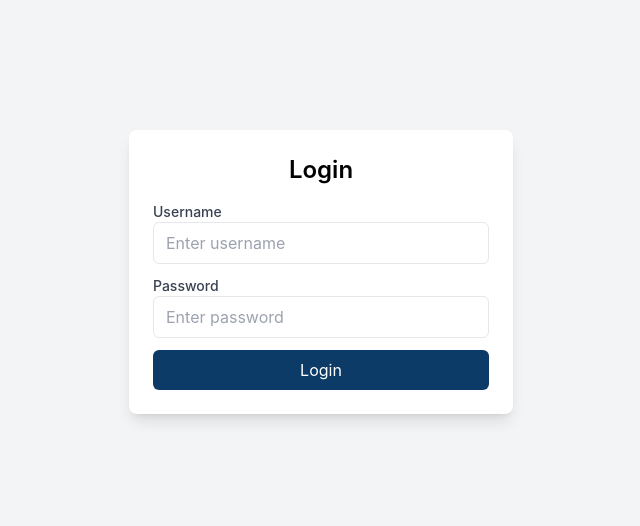
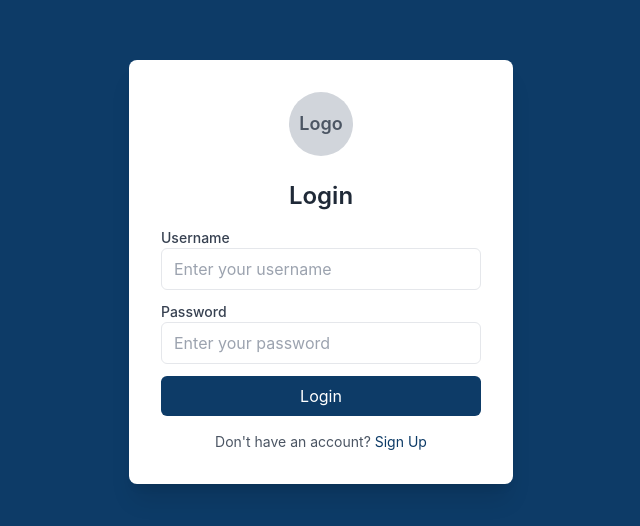
Before and after one commit to cedrickespiritu070/student-teacher, a React (Create React App) app: page /login in a window 1280 px wide. Shown: the part 128-654 px from the top of the page, without its empty margins (319-959 px from the left). Built offline with nearby package versions, Linux system fonts and the light colour scheme; the HTML template or start-up script is replaced by a standard one.

Commit message:
signup button

```diff
--- a/src/pages/LoginPage.jsx
+++ b/src/pages/LoginPage.jsx
@@ -1,36 +1,72 @@
 import { useState } from "react";
 import { useNavigate } from "react-router-dom";
 
-const LoginPage = () => {
+const AuthPage = () => {
+  const [isLogin, setIsLogin] = useState(true);
   const [username, setUsername] = useState("");
   const [password, setPassword] = useState("");
+  const [confirmPassword, setConfirmPassword] = useState("");
+  const [email, setEmail] = useState("");
   const [error, setError] = useState("");
   const navigate = useNavigate();
 
-  const handleLogin = (e) => {
+  const handleAuth = (e) => {
     e.preventDefault();
 
-    if (username === "admin" && password === "admin") {
-      localStorage.setItem("isAuthenticated", "true");
-      navigate("/");
+    if (isLogin) {
+      if (username === "admin" && password === "admin") {
+        localStorage.setItem("isAuthenticated", "true");
+        navigate("/");
+      } else {
+        setError("Invalid username or password.");
+      }
     } else {
-      setError("Invalid username or password.");
+      if (!email || !username || !password || !confirmPassword) {
+        setError("All fields are required.");
+      } else if (password !== confirmPassword) {
+        setError("Passwords do not match.");
+      } else {
+        setError("Sign-up successful! (This is just a placeholder)");
+      }
     }
   };
 
   return (
-    <div className="flex items-center justify-center min-h-screen bg-gray-100">
-      <div className="bg-white p-6 rounded-lg shadow-lg w-96">
-        <h2 className="text-2xl font-semibold text-center mb-4 text-black">Login</h2>
+    <div className="flex items-center justify-center min-h-screen bg-primaryBlue">
+      <div className="bg-white p-8 rounded-lg shadow-xl w-96">
+        {/* Logo Placeholder */}
+        <div className="flex justify-center mb-6">
+          <div className="w-16 h-16 bg-gray-300 rounded-full flex items-center justify-center">
+            <span className="text-gray-600 text-lg font-semibold">Logo</span>
+          </div>
+        </div>
 
-        {error && <p className="text-red-500 text-sm mb-3">{error}</p>}
+        <h2 className="text-2xl font-semibold text-center text-gray-800">
+          {isLogin ? "Login" : "Sign Up"}
+        </h2>
 
-        <form onSubmit={handleLogin}>
+        {error && <p className="text-red-500 text-sm text-center mt-3">{error}</p>}
+
+        <form onSubmit={handleAuth} className="mt-4">
+          {!isLogin && (
+            <div className="mb-3">
+              <label className="block text-sm font-medium text-gray-700">Email</label>
+              <input
+                type="email"
+                placeholder="Enter your email"
+                className="w-full px-3 py-2 border rounded-md focus:outline-none focus:ring-2 focus:ring-primaryBlue"
+                value={email}
+                onChange={(e) => setEmail(e.target.value)}
+                required
+              />
+            </div>
+          )}
+
           <div className="mb-3">
             <label className="block text-sm font-medium text-gray-700">Username</label>
             <input
               type="text"
-              placeholder="Enter username"
+              placeholder="Enter your username"
               className="w-full px-3 py-2 border rounded-md focus:outline-none focus:ring-2 focus:ring-primaryBlue"
               value={username}
               onChange={(e) => setUsername(e.target.value)}
@@ -42,7 +78,7 @@ const LoginPage = () => {
             <label className="block text-sm font-medium text-gray-700">Password</label>
             <input
               type="password"
-              placeholder="Enter password"
+              placeholder="Enter your password"
               className="w-full px-3 py-2 border rounded-md focus:outline-none focus:ring-2 focus:ring-primaryBlue"
               value={password}
               onChange={(e) => setPassword(e.target.value)}
@@ -50,16 +86,41 @@ const LoginPage = () => {
             />
           </div>
 
+          {!isLogin && (
+            <div className="mb-3">
+              <label className="block text-sm font-medium text-gray-700">Confirm Password</label>
+              <input
+                type="password"
+                placeholder="Confirm your password"
+                className="w-full px-3 py-2 border rounded-md focus:outline-none focus:ring-2 focus:ring-darkBlue"
+                value={confirmPassword}
+                onChange={(e) => setConfirmPassword(e.target.value)}
+                required
+              />
+            </div>
+          )}
+
           <button
             type="submit"
             className="w-full bg-primaryBlue text-white py-2 rounded-md hover:bg-darkBlue transition duration-200"
           >
-            Login
+            {isLogin ? "Login" : "Sign Up"}
           </button>
         </form>
+
+        {/* Toggle Login/Sign Up */}
+        <p className="text-center text-sm text-gray-600 mt-4">
+          {isLogin ? "Don't have an account?" : "Already have an account?"}{" "}
+          <span
+            className="text-primaryBlue cursor-pointer hover:underline"
+            onClick={() => setIsLogin(!isLogin)}
+          >
+            {isLogin ? "Sign Up" : "Login"}
+          </span>
+        </p>
       </div>
     </div>
   );
 };
 
-export default LoginPage;
+export default AuthPage;
```
